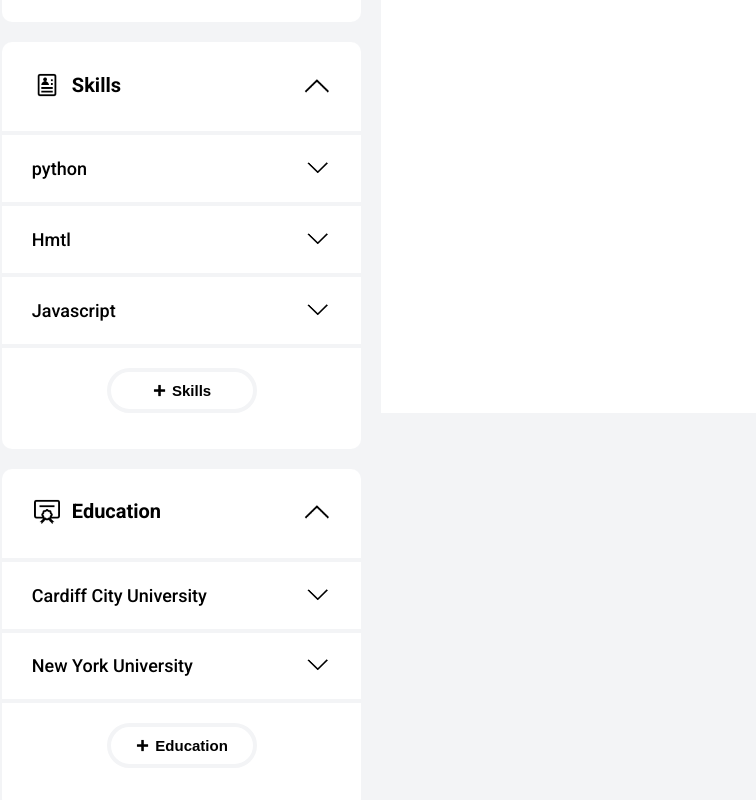
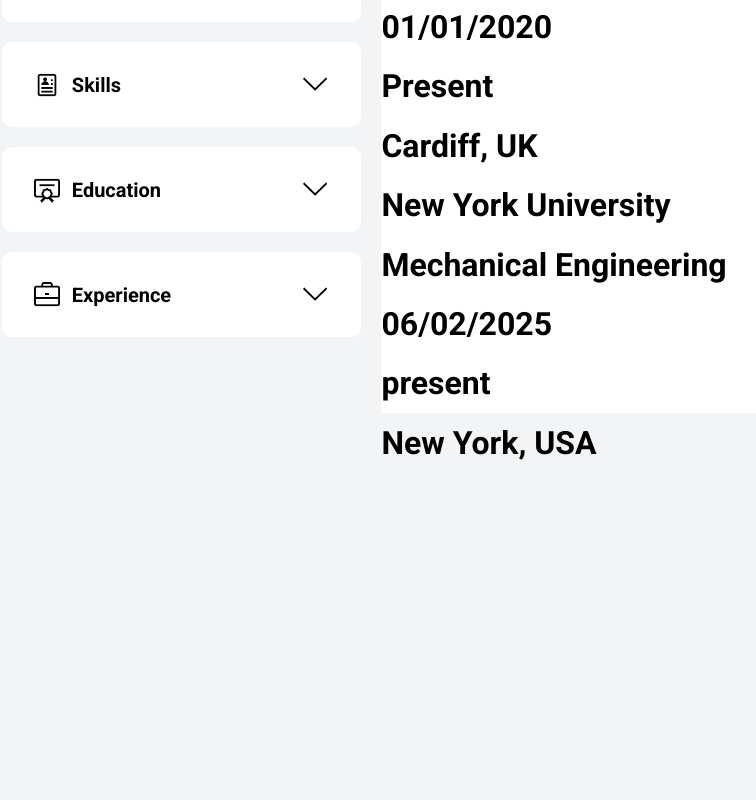
Before and after one commit to coolleighton/MyCVBuilder, a React (Vite) app: page / in a window 1280 px wide. Shown: the part 640-1440 px from the top of the page, without its empty margins (282-1038 px from the left). After the commit the page ends 1102 px from the top, so only its background shows below. Built offline with nearby package versions, Linux system fonts and the light colour scheme; the HTML template or start-up script is replaced by a standard one.

Commit message:
education section now effects CV preview section

```diff
--- a/src/App.jsx
+++ b/src/App.jsx
@@ -67,6 +67,27 @@
     setSkills(newCVdata);
   };
 
+  // handle education information change //
+
+  const [educationInfo, setEducationInfo] = useState(CVdata.education);
+
+  const handleEducationChange = (value, index, field) => {
+    const fieldName = field
+    const newCVdata = educationInfo.map((educationItem) => {
+      if (educationItem.id === index) {
+        return {
+          ...educationItem,
+          [fieldName]: (educationItem[fieldName] = value),
+        };
+      } else {
+        return educationItem;
+      }
+    });
+
+    console.log(newCVdata)
+    setEducationInfo(newCVdata);
+  };
+
   // UI //
 
   return (
@@ -98,7 +119,7 @@
         <RenderSaveLoadClearButtons></RenderSaveLoadClearButtons>
         <ContentSection handleChange={handlePersonalChange}></ContentSection>
         <SkillsSection handleChange={handleSkillsChange}></SkillsSection>
-        <EducationSection></EducationSection>
+        <EducationSection handleChange={handleEducationChange}></EducationSection>
         <ExperienceSection></ExperienceSection>
       </div>
       <div
@@ -111,7 +132,7 @@
         <CustomiseFont></CustomiseFont>
       </div>
       <div>
-        <CVPreview skills={skills} personalInfo={personalInfo}></CVPreview>
+        <CVPreview skills={skills} personalInfo={personalInfo} education={educationInfo}></CVPreview>
       </div>
     </div>
   );
--- a/src/Data/CVdata.jsx
+++ b/src/Data/CVdata.jsx
@@ -11,6 +11,25 @@
     { id: 1, skill: "Hmtl" },
     { id: 2, skill: "Javascript" },
   ],
+  education: [
+    {
+      school: "Cardiff City University",
+      degree: "Automotive Engineering",
+      startDate: "01/01/2020",
+      endDate: "Present",
+      location: "Cardiff, UK",
+      id: 0,
+    },
+
+    {
+      school: "New York University",
+      degree: "Mechanical Engineering",
+      startDate: "06/02/2025",
+      endDate: "present",
+      location: "New York, USA",
+      id: 1,
+    },
+  ]
 };
 
 export default CVdata;
--- a/src/components/CVPreview.jsx
+++ b/src/components/CVPreview.jsx
@@ -1,6 +1,6 @@
 import styles from "../styles/CVPreview.css";
 
-function CVPreview({ skills, personalInfo }) {
+function CVPreview({ skills, personalInfo, education }) {
   return (
     <>
       <div className="CVPreview">
@@ -13,6 +13,18 @@
         {skills.map((skillItem) => {
           return <h1 key={skillItem.skill}>{skillItem.skill}</h1>;
         })}
+
+        {education.map((educationItem) => {
+          return (
+            <div>
+              <h1 key={educationItem.school}>{educationItem.school}</h1>
+              <h1 key={educationItem.degree}>{educationItem.degree}</h1>
+              <h1 key={educationItem.startDate}>{educationItem.startDate}</h1>
+              <h1 key={educationItem.endDate}>{educationItem.endDate}</h1>
+              <h1 key={educationItem.location}>{educationItem.location}</h1>
+            </div>
+          );
+        })}
       </div>
     </>
   );
--- a/src/components/EducationSection.jsx
+++ b/src/components/EducationSection.jsx
@@ -1,34 +1,15 @@
 import styles from "../styles/EducationSection.css";
 import { v4 as uuidv4 } from "uuid";
 import { useState } from "react";
+import CVdata from "../Data/CVdata";
 
-let educationArray = [
-  {
-    school: "Cardiff City University",
-    degree: "Automotive Engineering",
-    startDate: "01/01/2020",
-    endDate: "Present",
-    location: "Cardiff, UK",
-    key: uuidv4(),
-  },
-
-  {
-    school: "New York University",
-    degree: "Mechanical Engineering",
-    startDate: "06/02/2025",
-    endDate: "present",
-    location: "New York, USA",
-    key: uuidv4(),
-  },
-];
-
-function EducationSection() {
+function EducationSection({ handleChange }) {
   const activeDisplay = "block";
   const inActiveDisplay = "none";
   const activeRotation = "rotate(180deg)";
   const inActiveRotation = "rotate(0deg)";
 
-  const [EducationActive, setEducationActive] = useState(true);
+  const [EducationActive, setEducationActive] = useState(false);
 
   const handleHeaderClick = () => {
     if (EducationActive) {
@@ -59,7 +40,7 @@
           style={{ display: EducationActive ? activeDisplay : inActiveDisplay }}
           className="UniversityList"
         >
-          {educationArray.map((educationItem) => {
+          {CVdata.education.map((educationItem) => {
             const active = "block";
             const inActive = "none";
 
@@ -74,7 +55,7 @@
             };
 
             return (
-              <li key={educationItem.key}>
+              <li key={educationItem.id}>
                 <hr className="Seperator"></hr>
 
                 <div className="UniversityListItem" onClick={handleItemClick}>
@@ -94,40 +75,64 @@
                   style={{ display: formActive ? active : inActive }}
                   className="EducationForm"
                 >
-                  <form onChange={console.log("inputChanged")}>
-                    <label htmlFor="School">School</label>
+                  <form>
+                    <label htmlFor="school">School</label>
                     <input
-                      onChange={console.log("inputChanged")}
-                      value={educationItem.school}
-                      id="School"
+                      onChange={(e) =>
+                        handleChange(
+                          e.target.value,
+                          educationItem.id,
+                          e.target.id
+                        )
+                      }
+                      defaultValue={educationItem.school}
+                      id="school"
                       type="text"
                       placeholder="Enter your school / university"
                     ></input>
-                    <label htmlFor="Degree">Degree</label>
+                    <label htmlFor="degree">Degree</label>
                     <input
-                      onChange={console.log("inputChanged")}
-                      value={educationItem.degree}
-                      id="Degree"
+                      onChange={(e) =>
+                        handleChange(
+                          e.target.value,
+                          educationItem.id,
+                          e.target.id
+                        )
+                      }
+                      defaultValue={educationItem.degree}
+                      id="degree"
                       type="text"
                       placeholder="Enter your degree"
                     ></input>
                     <div className="educationDates">
                       <div className="startDateDiv">
-                        <label htmlFor="StartDate">Start date</label>
+                        <label htmlFor="startDate">Start date</label>
                         <input
-                          onChange={console.log("inputChanged")}
-                          value={educationItem.startDate}
-                          id="StartDate"
+                          onChange={(e) =>
+                            handleChange(
+                              e.target.value,
+                              educationItem.id,
+                              e.target.id
+                            )
+                          }
+                          defaultValue={educationItem.startDate}
+                          id="startDate"
                           type="text"
                           placeholder="Enter your start date"
                         ></input>
                       </div>
                       <div>
-                        <label htmlFor="EndDate">End date</label>
+                        <label htmlFor="endDate">End date</label>
                         <input
-                          onChange={console.log("inputChanged")}
-                          value={educationItem.endDate}
-                          id="EndDate"
+                          onChange={(e) =>
+                            handleChange(
+                              e.target.value,
+                              educationItem.id,
+                              e.target.id
+                            )
+                          }
+                          defaultValue={educationItem.endDate}
+                          id="endDate"
                           type="text"
                           placeholder="Enter your end date"
                         ></input>
@@ -135,8 +140,14 @@
                     </div>
                     <label htmlFor="location">Location</label>
                     <input
-                      onChange={console.log("inputChanged")}
-                      value={educationItem.location}
+                      onChange={(e) =>
+                        handleChange(
+                          e.target.value,
+                          educationItem.id,
+                          e.target.id
+                        )
+                      }
+                      defaultValue={educationItem.location}
                       id="location"
                       type="text"
                       placeholder="Enter the school location"
--- a/src/components/ExperienceSection.jsx
+++ b/src/components/ExperienceSection.jsx
@@ -20,7 +20,7 @@
   const activeRotation = "rotate(180deg)";
   const inActiveRotation = "rotate(0deg)";
 
-  const [ExperienceActive, setExperienceActive] = useState(true);
+  const [ExperienceActive, setExperienceActive] = useState(false);
 
   const handleHeaderClick = () => {
     if (ExperienceActive) {
--- a/src/components/SkillsSection.jsx
+++ b/src/components/SkillsSection.jsx
@@ -9,7 +9,7 @@
   const activeRotation = "rotate(180deg)";
   const inActiveRotation = "rotate(0deg)";
 
-  const [SkillsActive, setSkillsActive] = useState(true);
+  const [SkillsActive, setSkillsActive] = useState(false);
 
   const handleHeaderClick = () => {
     if (SkillsActive) {
```
